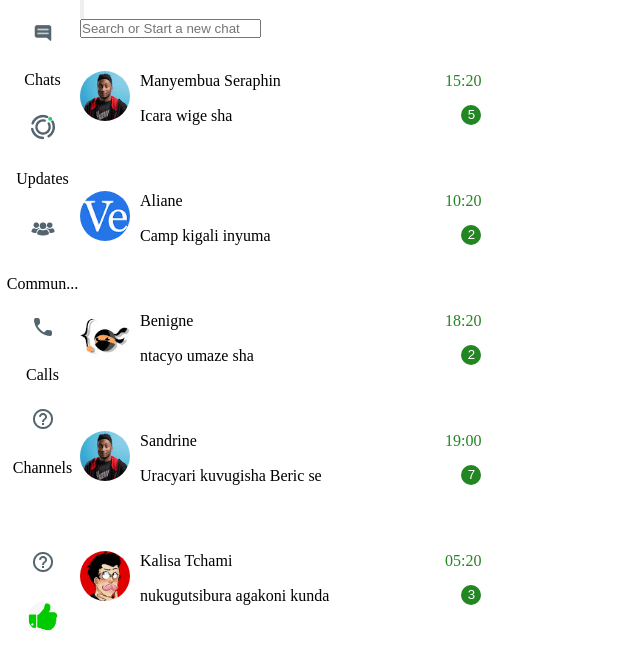
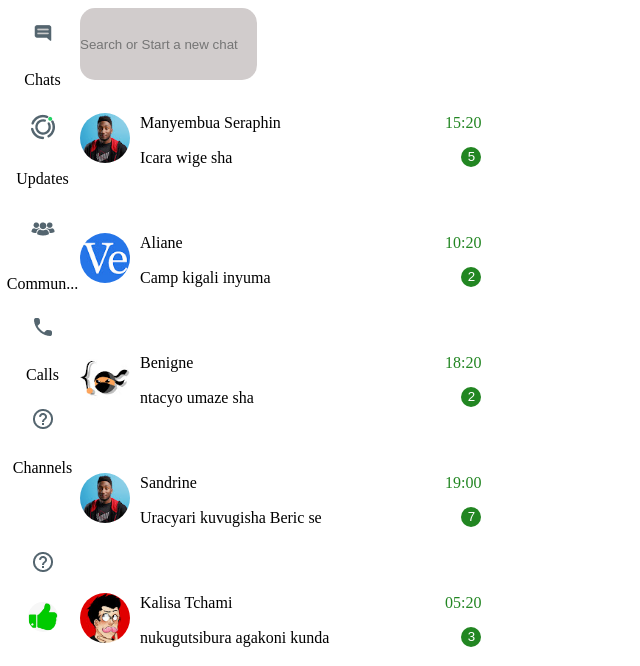
Before and after one commit to Cyiza2001/Whatsapp, a plain HTML site: page index.html in a window 1280 px wide. Shown: the top 666 px of the page, without its empty margins (0-640 px from the left). Drawn offline with Linux system fonts and the light colour scheme.

Commit message:
another commit

```diff
--- a/index.html
+++ b/index.html
@@ -44,13 +44,14 @@
             </div>
 
             <div class="chats">
-                <div  >
-                    <button class="search-button">
+                <div class="search">
+                    <!-- <button class="search-button">
                         <img src="search-button.svg" >
-                    </button>
-                    <div>
-                        <input type="text" placeholder="Search or Start a new chat" class="search-bar" >
-                    </div>
+                    </button> -->
+                    <input type="text" placeholder="Search or Start a new chat"  >
+                    <!-- <div>
+
+                    </div> -->
 
                 </div>
 
--- a/style.css
+++ b/style.css
@@ -43,14 +43,24 @@
 
 }
 
-.search-bar {
+.search{
     display: flex;
-    /* flex: 1;
-    flex-direction: row;
+     flex: 1;
+     height: 6vh;
+     margin-top: 8px;
+
+
+
+    /* flex-direction: row;
   height: 20px;
-  align-items: flex-end; */
-  max-width: 100%;
+  align-items: flex-end;  */
+  /* max-width: 100%; */
 
+}
+.search input{
+    border-radius: 15px;
+    border:none ;
+    background-color:  rgb(209, 204, 204);
 }
 
 .chats-icon{
```
